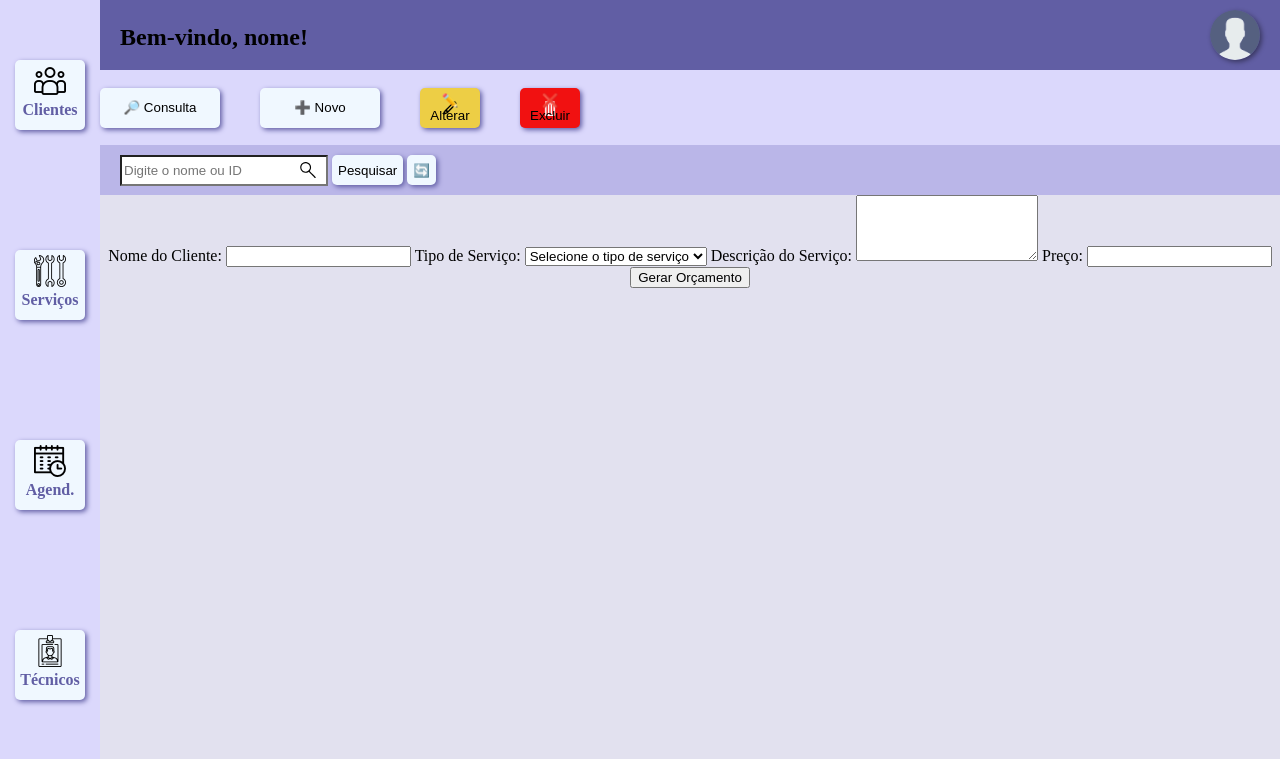
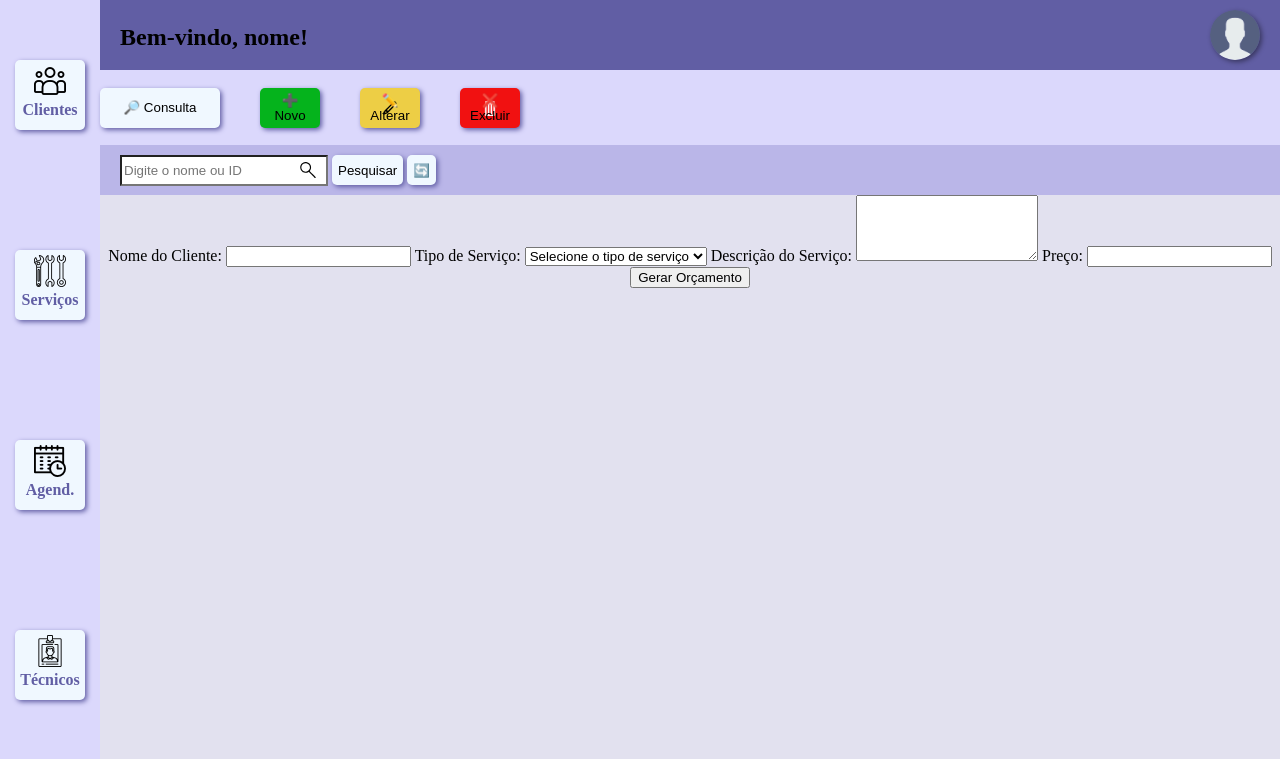
Before and after one commit to daniloadossantos/Projeto_RC, a PHP site: page /orcamento.html in a window 1280 px wide. Shown: the top 759 px of the page. Run offline with PHP 8.4, Linux system fonts and the light colour scheme.

Commit message:
Update orcamento.css

```diff
--- a/RC Web/css/orcamento.css
+++ b/RC Web/css/orcamento.css
@@ -1,8 +1,14 @@
 /* Estilos para a página de orçamento */
-.orcamento{
-  grid-column-start: 2;
-  background-color: #e2e1ef;
+.orcamento {
+    grid-column-start: 2;
+    background-color: #e2e1ef;
 }
+
+.btn_novo{
+    background-color: #05b31c;
+    width: 60px;
+}
+
 /*
 #orcamento-form {
     background-color: #555; /* fundo mais escuro
```
